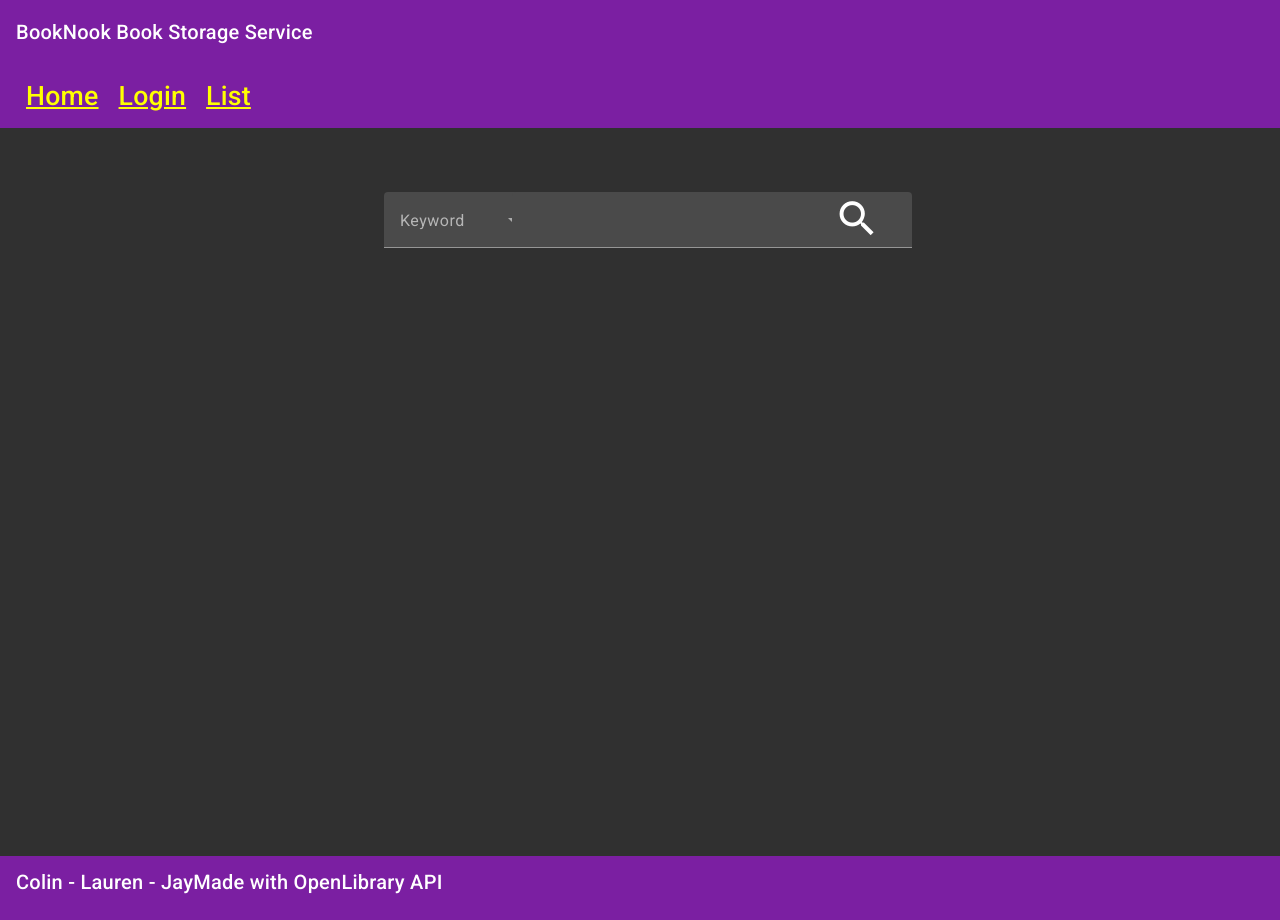
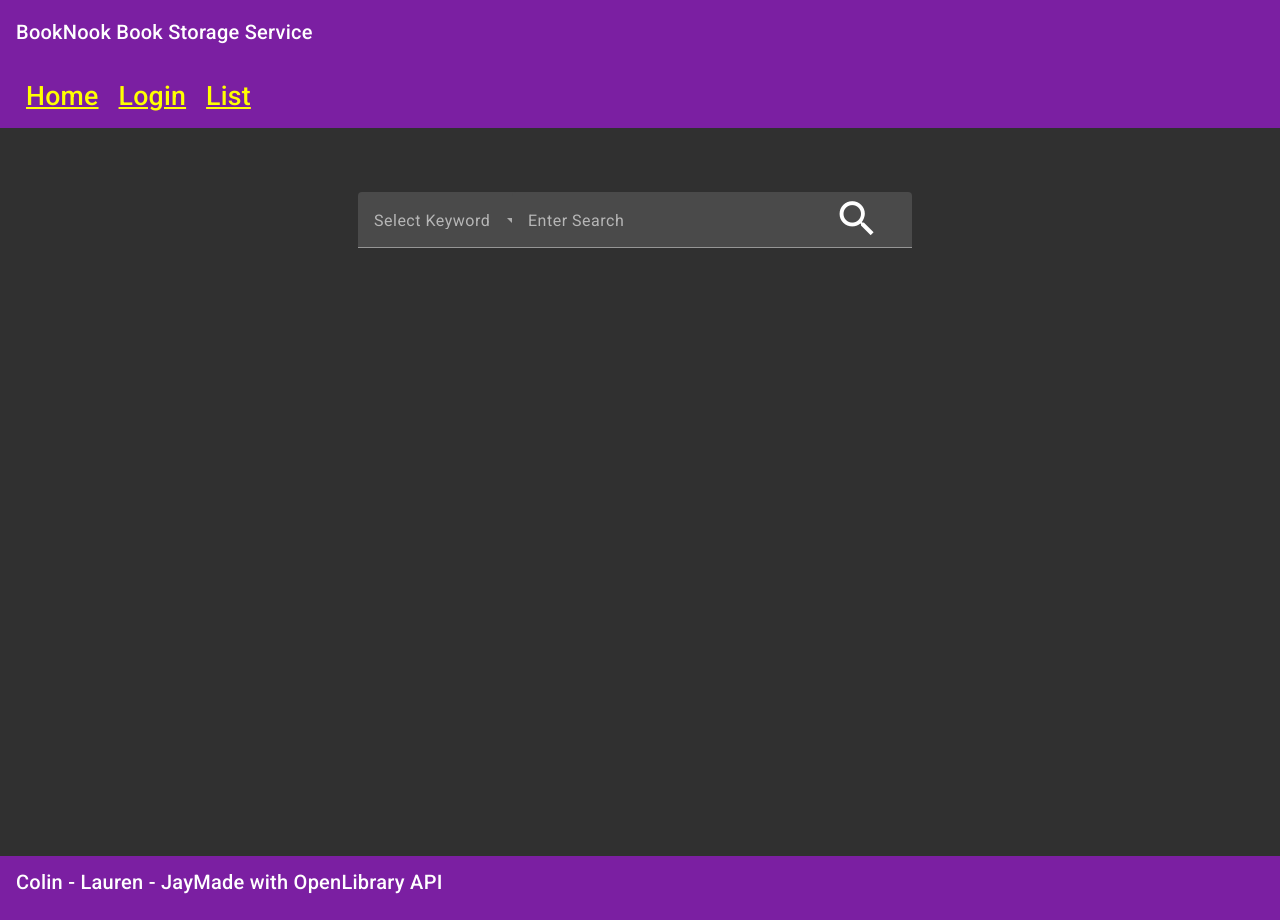
Before and after one commit to jermb/4830-final, an Angular app in the folder BookNook/: page / in a window 1280 px wide. Built offline with nearby package versions, Linux system fonts and the light colour scheme.

Commit message:
Updated search forms

```diff
--- a/BookNook/src/app/search/search.component.css
+++ b/BookNook/src/app/search/search.component.css
@@ -12,9 +12,9 @@ form {
 
 #searchTypeSelect {
   display: inline-flex;
-  width: 150px;
+  width: 175px;
   position: absolute;
-  left: 30%;
+  left: 28%;
   top: 24%
 }
 
--- a/BookNook/src/app/search/search.component.html
+++ b/BookNook/src/app/search/search.component.html
@@ -1,7 +1,7 @@
 <div id="searchBody">
   <form #form="ngForm">
     <mat-form-field appearance="fill" id="searchTypeSelect">
-      <mat-label>Keyword</mat-label>
+      <mat-label>Select Keyword</mat-label>
       <mat-select name="searchType" id="searchType" ngModel>
         <mat-option value="q" selected>All</mat-option>
         <mat-option value="title">Title</mat-option>
@@ -9,6 +9,7 @@
       </mat-select>
     </mat-form-field>
     <mat-form-field appearance="fill" id="searchBar">
+      <mat-label>Enter Search</mat-label>
       <input matInput type="text" name="searchTerms" id="searchTerms" cols="70" rows="0" (keyup.enter)="search(form)" ngModel>
     </mat-form-field>
 
```
